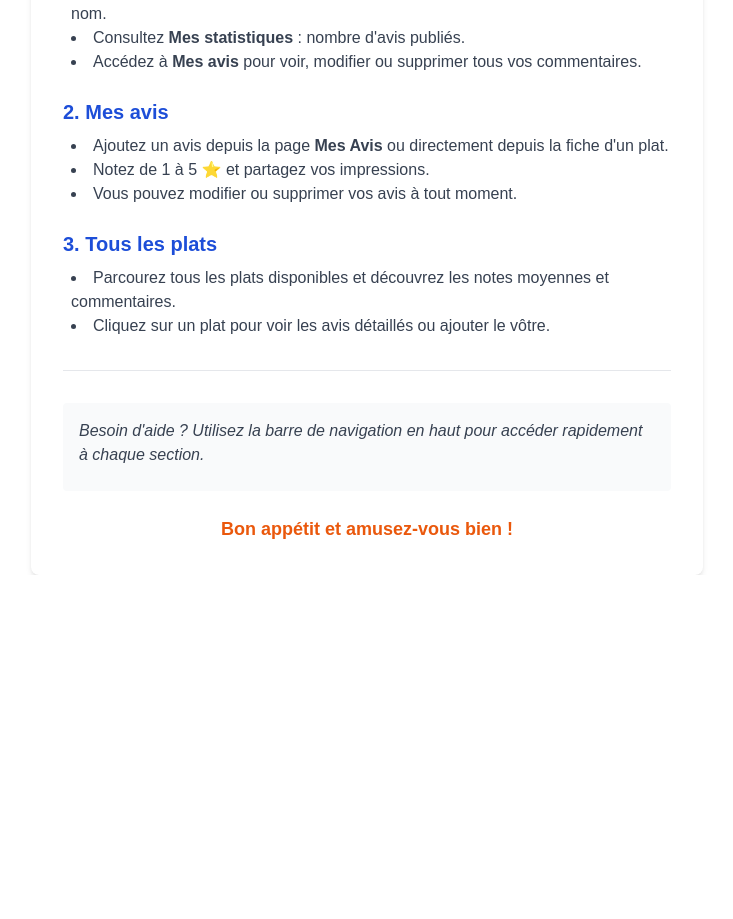
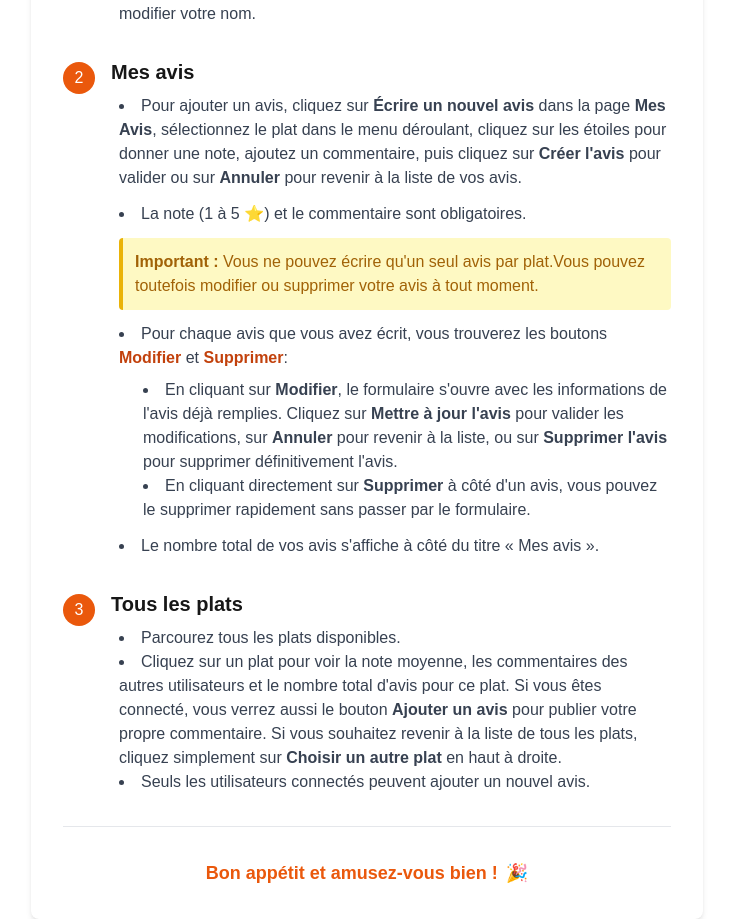
Before and after one commit to sumtl/restaurant-reviews-app, a Next.js app: page /login/welcome in a window 1280 px wide. Shown: the part 320-1239 px from the top of the page, without its empty margins (273-1006 px from the left). Before the commit the page ends 895 px from the top, so only its background shows below. Built offline with nearby package versions, Linux system fonts and the light colour scheme.

Commit message:
fix(ui): ajustements UI et corrections de texte

```diff
--- a/app/login/welcome/page.tsx
+++ b/app/login/welcome/page.tsx
@@ -1,47 +1,131 @@
-"use client";
-
-// Page de bienvenue pour les nouveaux utilisateurs après inscription ou connexion
 export default function WelcomePage() {
   return (
     <div className="max-w-2xl mx-auto p-8 bg-white rounded-lg shadow-md mt-10">
-      <h1 className="text-3xl font-bold mb-4 text-orange-600">
-        Bienvenue !
-      </h1>
+      <h1 className="text-3xl font-bold mb-4 text-orange-600">Bienvenue !</h1>
       <p className="text-lg text-gray-700 mb-6 font-medium">
         Merci de vous être inscrit ! Voici comment profiter pleinement du site :
       </p>
-      <hr className="my-6" />
-      <div className="space-y-6">
-        <div>
-          <h2 className="text-xl font-bold mb-2 text-blue-700">1. Mon profil</h2>
-          <ul className="list-disc list-inside text-gray-700 ml-2">
-            <li>Cliquez sur <b>Mon profil</b> dans la barre de navigation pour ajouter ou modifier votre nom.</li>
-            <li>Consultez <b>Mes statistiques</b> : nombre d'avis publiés.</li>
-            <li>Accédez à <b>Mes avis</b> pour voir, modifier ou supprimer tous vos commentaires.</li>
-          </ul>
+      <hr className="my-6 border-gray-200" />
+      <div className="space-y-8">
+        <div className="flex items-start">
+          <div className="bg-orange-600 text-white rounded-full h-8 w-8 flex items-center justify-center flex-shrink-0 mt-1 mr-4">
+            1
+          </div>
+          <div>
+            <h2 className="text-xl font-bold mb-2 text-600">Mon profil</h2>
+            <ul className="list-disc list-inside text-gray-700 ml-2">
+              <li>
+                Cliquez sur{" "}
+                <span className="font-semibold text-700">Mon profil</span> dans
+                la barre de navigation pour ajouter ou modifier votre nom.
+              </li>
+            </ul>
+          </div>
         </div>
-        <div>
-          <h2 className="text-xl font-bold mb-2 text-blue-700">2. Mes avis</h2>
-          <ul className="list-disc list-inside text-gray-700 ml-2">
-            <li>Ajoutez un avis depuis la page <b>Mes Avis</b> ou directement depuis la fiche d'un plat.</li>
-            <li>Notez de 1 à 5 <span className="text-yellow-500">⭐</span> et partagez vos impressions.</li>
-            <li>Vous pouvez modifier ou supprimer vos avis à tout moment.</li>
-          </ul>
+
+        <div className="flex items-start">
+          <div className="bg-orange-600 text-white rounded-full h-8 w-8 flex items-center justify-center flex-shrink-0 mt-1 mr-4">
+            2
+          </div>
+          <div>
+            <h2 className="text-xl font-bold mb-2 text-600">Mes avis</h2>
+            <ul className="list-disc list-inside text-gray-700 ml-2 space-y-3">
+              <li>
+                Pour ajouter un avis, cliquez sur{" "}
+                <span className="font-semibold text-700">
+                  Écrire un nouvel avis
+                </span>{" "}
+                dans la page{" "}
+                <span className="font-semibold text-700">Mes Avis</span>,
+                sélectionnez le plat dans le menu déroulant, cliquez sur les
+                étoiles pour donner une note, ajoutez un commentaire, puis
+                cliquez sur{" "}
+                <span className="font-semibold text-700">Créer l'avis</span>{" "}
+                pour valider ou sur{" "}
+                <span className="font-semibold text-700">Annuler</span> pour
+                revenir à la liste de vos avis.
+              </li>
+              <li>
+                La note (1 à 5 <span className="text-yellow-500">⭐</span>) et
+                le commentaire sont obligatoires.
+              </li>
+              <div className="bg-yellow-100 border-l-4 border-yellow-500 text-yellow-700 p-3 my-2 rounded">
+                <b>Important :</b> Vous ne pouvez écrire qu'un seul avis par
+                plat.Vous pouvez toutefois modifier ou supprimer votre avis à
+                tout moment.
+              </div>
+              <li>
+                Pour chaque avis que vous avez écrit, vous trouverez les boutons{" "}
+                <span className="font-semibold text-orange-700">Modifier</span>{" "}
+                et{" "}
+                <span className="font-semibold text-orange-700">Supprimer</span>
+                :
+                <ul className="list-disc list-inside ml-6 mt-2">
+                  <li>
+                    En cliquant sur{" "}
+                    <span className="font-semibold text-700">Modifier</span>, le
+                    formulaire s'ouvre avec les informations de l'avis déjà
+                    remplies. Cliquez sur{" "}
+                    <span className="font-semibold text-700">
+                      Mettre à jour l'avis
+                    </span>{" "}
+                    pour valider les modifications, sur{" "}
+                    <span className="font-semibold text-700">Annuler</span> pour
+                    revenir à la liste, ou sur{" "}
+                    <span className="font-semibold text-700">
+                      Supprimer l'avis
+                    </span>{" "}
+                    pour supprimer définitivement l'avis.
+                  </li>
+                  <li>
+                    En cliquant directement sur{" "}
+                    <span className="font-semibold text-700">Supprimer</span> à
+                    côté d'un avis, vous pouvez le supprimer rapidement sans
+                    passer par le formulaire.
+                  </li>
+                </ul>
+              </li>
+              <li>
+                Le nombre total de vos avis s'affiche à côté du titre « Mes avis
+                ».
+              </li>
+            </ul>
+          </div>
         </div>
-        <div>
-          <h2 className="text-xl font-bold mb-2 text-blue-700">3. Tous les plats</h2>
-          <ul className="list-disc list-inside text-gray-700 ml-2">
-            <li>Parcourez tous les plats disponibles et découvrez les notes moyennes et commentaires.</li>
-            <li>Cliquez sur un plat pour voir les avis détaillés ou ajouter le vôtre.</li>
-          </ul>
+
+        <div className="flex items-start">
+          <div className="bg-orange-600 text-white rounded-full h-8 w-8 flex items-center justify-center flex-shrink-0 mt-1 mr-4">
+            3
+          </div>
+          <div>
+            <h2 className="text-xl font-bold mb-2 text-600">Tous les plats</h2>
+            <ul className="list-disc list-inside text-gray-700 ml-2">
+              <li>Parcourez tous les plats disponibles.</li>
+              <li>
+                Cliquez sur un plat pour voir la note moyenne, les commentaires
+                des autres utilisateurs et le nombre total d'avis pour ce plat.
+                Si vous êtes connecté, vous verrez aussi le bouton{" "}
+                <span className="font-semibold text-700">Ajouter un avis</span>{" "}
+                pour publier votre propre commentaire. Si vous souhaitez revenir
+                à la liste de tous les plats, cliquez simplement sur{" "}
+                <span className="font-semibold text-700">
+                  Choisir un autre plat
+                </span>{" "}
+                en haut à droite.
+              </li>
+              <li>
+                Seuls les utilisateurs connectés peuvent ajouter un nouvel avis.
+              </li>
+            </ul>
+          </div>
         </div>
       </div>
-      <hr className="my-8" />
-      <div className="bg-gray-50 rounded p-4 mb-6">
-        <p className="italic text-gray-700 mb-2">Besoin d'aide ? Utilisez la barre de navigation en haut pour accéder rapidement à chaque section.</p>
-      </div>
+      <hr className="my-8 border-gray-200" />
       <div className="text-center text-lg font-bold text-orange-600 mt-6">
         Bon appétit et amusez-vous bien !
+        <span role="img" aria-label="party" className="ml-2">
+          🎉
+        </span>
       </div>
     </div>
   );
--- a/lib/swagger.ts
+++ b/lib/swagger.ts
@@ -4,7 +4,8 @@ const options = {
   definition: {
     openapi: "3.0.0",
     info: {
-      title: "GroupLab1 API",
+      title: "Menu Items & Reviews API",
+      description: "API pour la gestion des plats et des avis",
       version: "1.0.0",
     },
     servers: [
```
